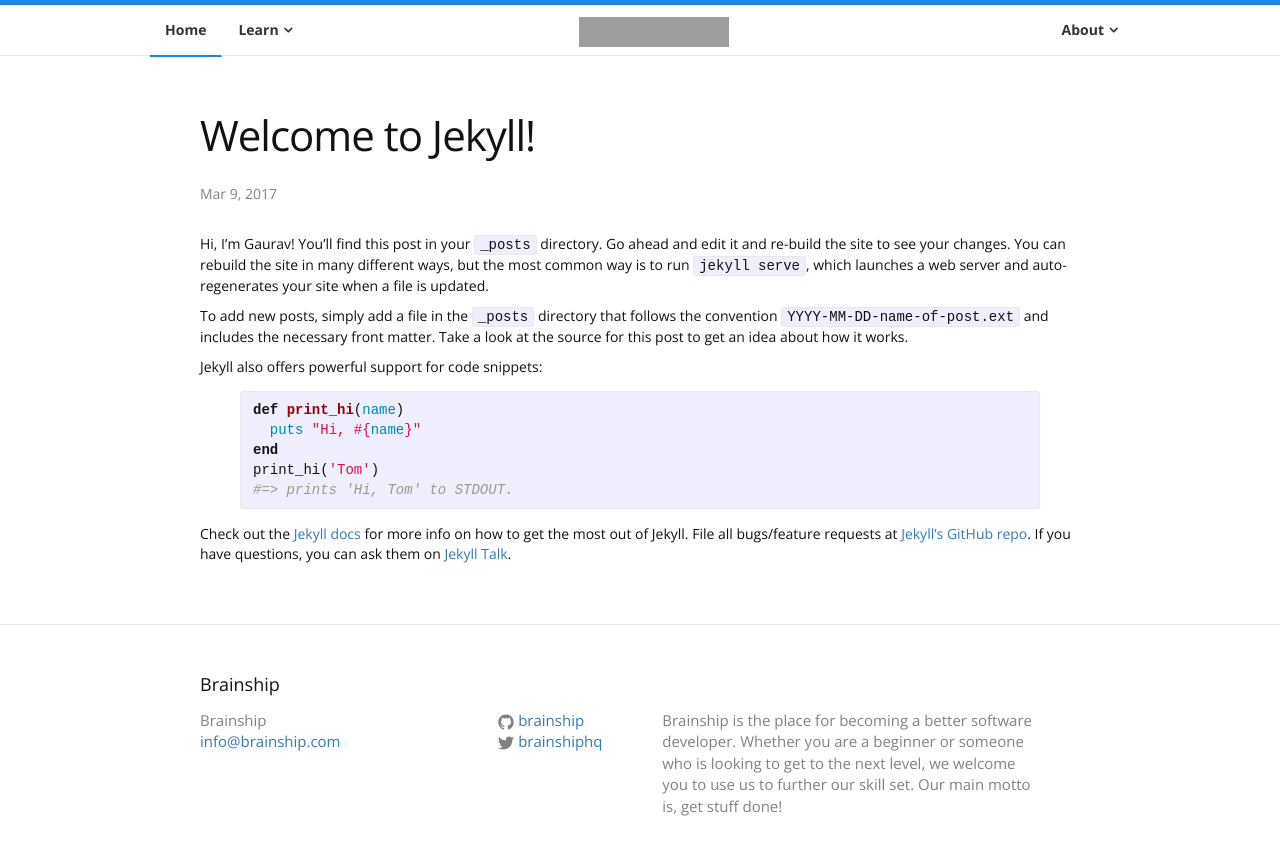
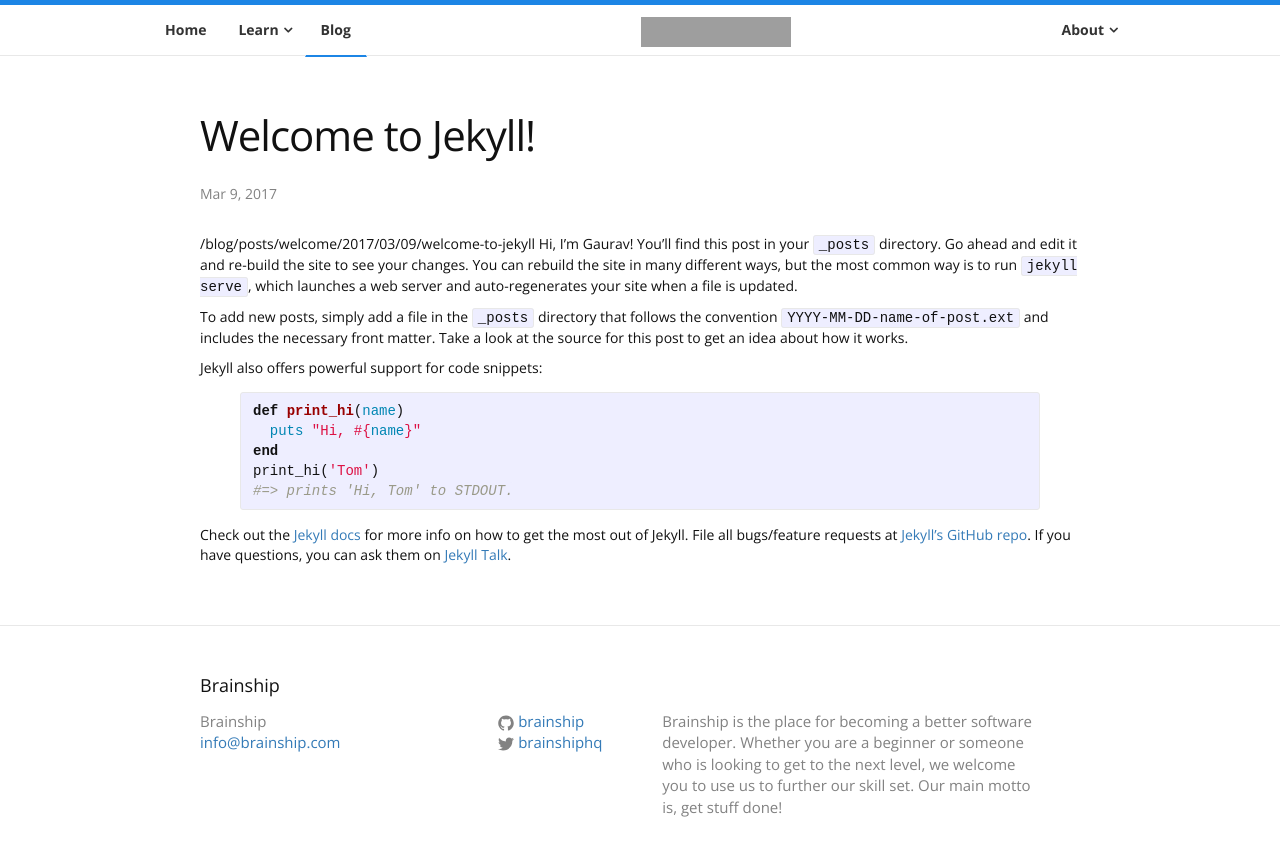
Before and after one commit to brainship/brainship-blog, a Jekyll site: the page built from _posts/2017-03-09-welcome-to-jekyll.markdown, in a window 1280 px wide. Shown: the top 856 px of the page. Built offline with Jekyll 4.4.1, drawn with Linux system fonts in a browser that asks for light colours; a script that is not in the unit is left out; grey boxes are pictures that could not be loaded.

Commit message:
Add highlight current tab

```diff
--- a/_includes/header.html
+++ b/_includes/header.html
@@ -1,18 +1,20 @@
 <header class="site-header" role="banner">
   <!-- ########################### -->
   <!-- START: RUBY HORIZONTAL MENU -->
+  {% assign current_url = page.url | downcase | split: '/' %}
   <div class="ruby-wrapper ruby-menu-full-width">
     <button class="c-hamburger c-hamburger--htx visible-xs">
       <span>toggle menu</span>
     </button>
     <ul class="ruby-menu ruby-menu-dividers">
-      <li class="ruby-active-menu-item"><a href="/">Home</a></li>
+      <li{% if page.url == '/' %} class="ruby-active-menu-item"{% endif %} ><a href="/">Home</a></li>
       <li><a href="#">Learn</a>
         <ul>
           <li><a href="https://www.google.com">Intro Concepts</a></li>
           <li><a href="/">Core Java</a></li>
         </ul>
       </li>
+      <li {% if current_url[1] == 'blog' %}class="ruby-active-menu-item"{% endif %} ><a href="/blog">Blog</a>
       <li class="ruby-menu-right"><a href="#">About</a>
         <ul>
           <li><a href="/about">About Us</a></li>
--- a/_posts/2017-03-09-welcome-to-jekyll.markdown
+++ b/_posts/2017-03-09-welcome-to-jekyll.markdown
@@ -2,11 +2,12 @@
 title: Welcome to Jekyll!
 date: 2017-03-09 01:17:00 Z
 categories:
-- jekyll
-- update
+- welcome
 layout: post
+permalink: /blog/posts/:categories/:year/:month/:day/:title
 ---
 
+{{ page.url }}
 Hi, I'm Gaurav! You’ll find this post in your `_posts` directory. Go ahead and edit it and re-build the site to see your changes. You can rebuild the site in many different ways, but the most common way is to run `jekyll serve`, which launches a web server and auto-regenerates your site when a file is updated.
 
 To add new posts, simply add a file in the `_posts` directory that follows the convention `YYYY-MM-DD-name-of-post.ext` and includes the necessary front matter. Take a look at the source for this post to get an idea about how it works.
```
Also changed, not shown: _layouts/blog.html (added, +28 -0 lines), blog.md (added, +3 -0 lines).
